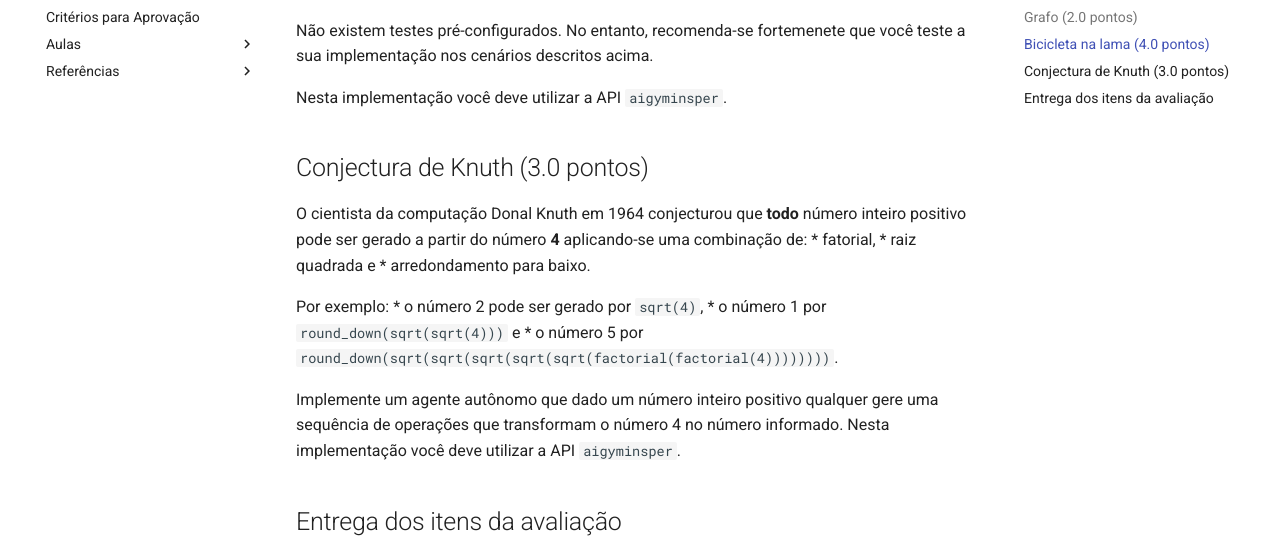
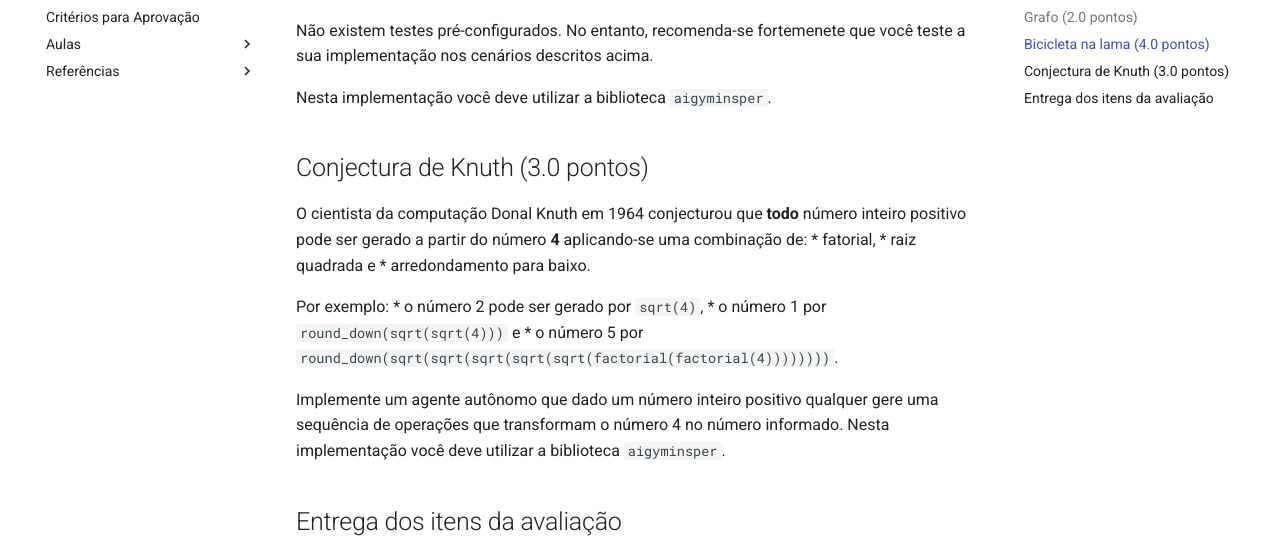
Before and after one commit to Insper/ia_bcc, an MkDocs documentation site: the page built from docs/avaliacoes/2023_intermediaria/index.md, in a window 1280 px wide and 900 px high, scrolled down 4589 px. Shown: the part 172-720 px from the top of the window. Built offline with MkDocs 1.6.1 and Material for MkDocs 9.7.7, drawn with Linux system fonts in a browser that asks for light colours; nearby versions of some CDN libraries; comment, search, counter and statistics services are not loaded.

Commit message:
avaliacao intermediaria

```diff
--- a/docs/avaliacoes/2023_intermediaria/index.md
+++ b/docs/avaliacoes/2023_intermediaria/index.md
@@ -100,7 +100,7 @@ Mapa 04:
 
 Não existem testes pré-configurados. No entanto, recomenda-se fortemenete que você teste a sua implementação nos cenários descritos acima.
 
-Nesta implementação você deve utilizar a API `aigyminsper`.
+Nesta implementação você deve utilizar a biblioteca `aigyminsper`.
 
 ## Conjectura de Knuth (3.0 pontos)
 
@@ -114,7 +114,7 @@ Por exemplo:
 * o número 1 por `round_down(sqrt(sqrt(4)))` e
 * o número 5 por `round_down(sqrt(sqrt(sqrt(sqrt(sqrt(factorial(factorial(4))))))))`.
 
-Implemente um agente autônomo que dado um número inteiro positivo qualquer gere uma sequência de operações que transformam o número 4 no número informado. Nesta implementação você deve utilizar a API `aigyminsper`.
+Implemente um agente autônomo que dado um número inteiro positivo qualquer gere uma sequência de operações que transformam o número 4 no número informado. Nesta implementação você deve utilizar a biblioteca `aigyminsper`.
 
 ## Entrega dos itens da avaliação
 
```
